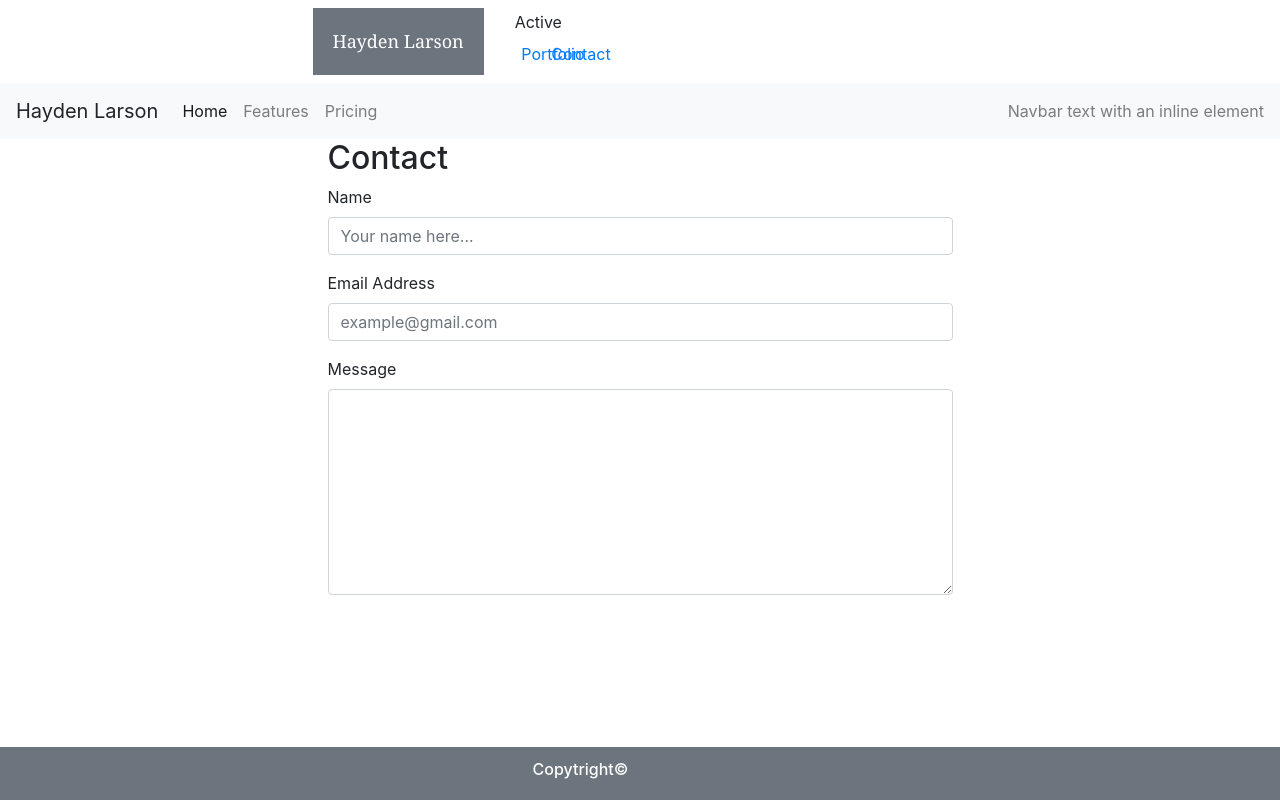
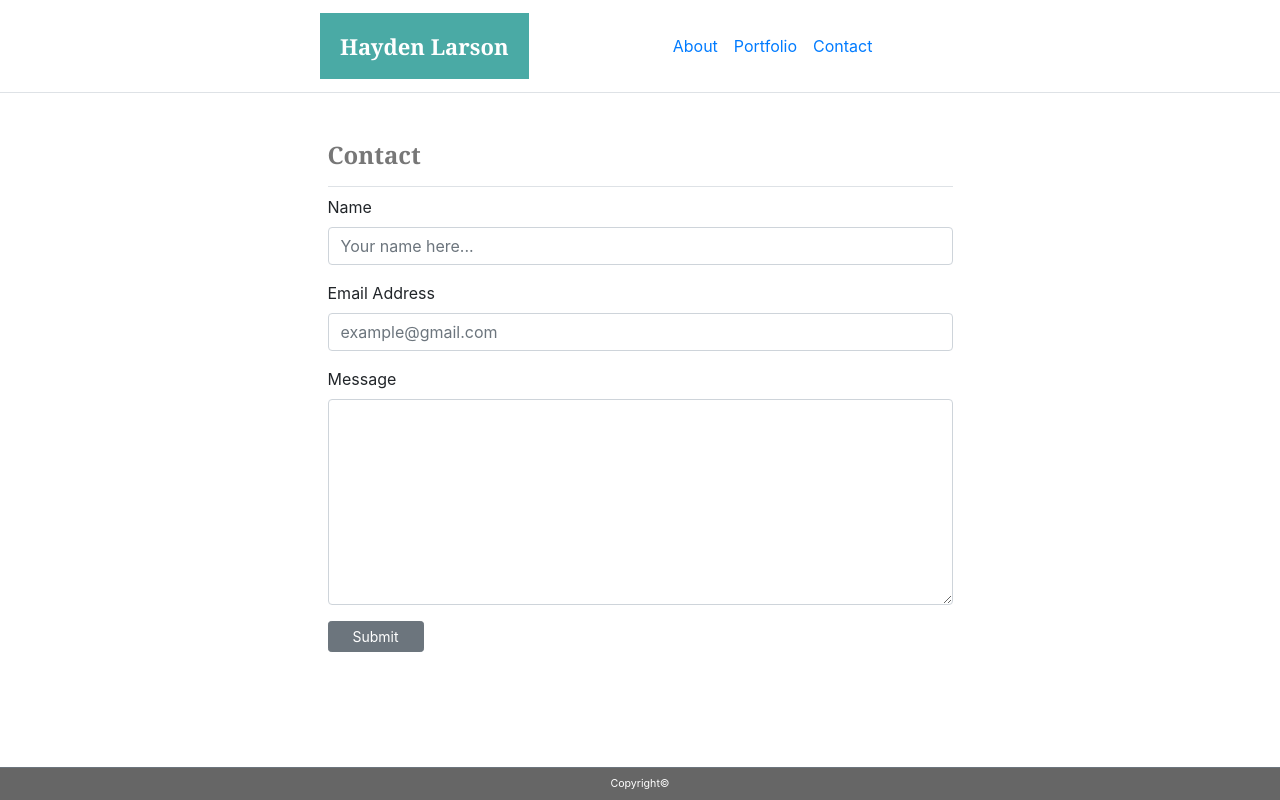
Before and after one commit to hlarson0210/Bootstrap-Portfolio, a plain HTML site: page contact.html in a window 1280 px wide. Drawn offline with nearby package versions, Linux system fonts and the light colour scheme.

Commit message:
formatted footer, header and body.

```diff
--- a/contact.html
+++ b/contact.html
@@ -11,63 +11,41 @@
         crossorigin="anonymous"></script>
 </head>
 
-<body>
-    <div class="row">
-        <div class="col col-lg-3"></div>
+<body class="m-0 p 0">
+    <header>
+        <div class="row border-bottom mt-0 mx-0 mb-5">
+            <div class="col col-lg-3 m-0"></div>
 
-        <nav class="navbar navbar-nav navbar-expand-lg navbar-light bg-white col col-lg-6">
-            <a class="navbar-brand bg-secondary text-white"
-                style="color: white; padding: 20px; font-size:18px; font-family: Georgia, 'Times New Roman', Times, serif;">
-                Hayden Larson
-            </a>
-            <div class="row">
-                <div class="col col-lg-4">
-                    <ul class="nav justify-content-end">
-                        <li class="float-right nav-item col col-lg-4>
-                            <a class="nav-link active" href="#">Active</a>
-                        </li>
-                        <li class="float-right nav-item col col-lg-4">
-                            <a class="nav-link" href="#">Portfolio</a>
-                        </li>
-                        <li class="float-right nav-item col col-lg-4">
-                            <a class="nav-link" href="#">Contact</a>
-                        </li>
-                    </ul>
+            <nav class="navbar navbar-nav navbar-expand-lg bg-white col col-lg-6">
+                <div class="navbar-brand my-0 ml-0 mr-5">
+                    <h1 style="background-color: #4aaaa5; color: #ffffff; padding: 20px; font-size:22px; border: 0; margin: 0; font-family: Georgia, 'Times New Roman', Times, serif; font-weight: bold;">Hayden Larson</h1>
                 </div>
-            </div>
-        </nav>
-        <div class="col col-lg-3"></div>
-    </div>
+                <ul class="nav justify-content-end ml-5">
+                    <li class="nav-item">
+                        <a class="nav-link ml-5 mr-2" href="#">About</a>
+                    </li>
+                    <li class="nav-item">
+                        <a class="nav-link mx-2" href="#">Portfolio</a>
+                    </li>
+                    <li class="nav-item">
+                        <a class="nav-link mx-2" href="#">Contact</a>
+                    </li>
+                </ul>
+            </nav>
+
+            <div class="col col-lg-3 m-0"></div>
+        </div>
+    </header>
 
 
-    <nav class="navbar navbar-expand-lg navbar-light bg-light">
-        <a class="navbar-brand">Hayden Larson</a>
-        <button class="navbar-toggler" type="button" data-toggle="collapse" data-target="#navbarText"
-            aria-controls="navbarText" aria-expanded="false" aria-label="Toggle navigation">
-            <span class="navbar-toggler-icon"></span>
-        </button>
-        <div class="collapse navbar-collapse" id="navbarText">
-            <ul class="navbar-nav mr-auto">
-                <li class="nav-item active">
-                    <a class="nav-link" href="#">Home <span class="sr-only">(current)</span></a>
-                </li>
-                <li class="nav-item">
-                    <a class="nav-link" href="#">Features</a>
-                </li>
-                <li class="nav-item">
-                    <a class="nav-link" href="#">Pricing</a>
-                </li>
-            </ul>
-            <span class="navbar-text">
-                Navbar text with an inline element
-            </span>
-        </div>
-    </nav>
+
 
     <div class="row">
         <div class="col col-lg-3"></div>
         <form class="col col-lg-6">
-            <h2>Contact</h2>
+            <div>
+                <h2 class="border-bottom pb-3" style="color: #777777; font-family: Georgia, 'Times New Roman', Times, serif; font-size: 18pt; font-weight: bold;">Contact</h2>
+            </div>
             <div class="form-group">
                 <label for="formGroupExampleInput">Name</label>
                 <input type="text" class="form-control" id="formGroupExampleInput" placeholder="Your name here...">
@@ -81,17 +59,15 @@
                 <label for="exampleFormControlTextarea1">Message</label>
                 <textarea class="form-control" id="exampleFormControlTextarea1" rows="8"></textarea>
             </div>
+            <button type="button" class="btn btn-secondary btn-sm px-4">Submit</button>
         </form>
         <div class="col col-lg-3"></div>
     </div>
 
 
-    <footer>
-        <nav class="navbar fixed-bottom navbar-light bg-secondary row">
-            <div class="col col-lg-3"></div>
-            <a class="navbar-brand col col-lg-7 text-white"><h6>Copytright©</h6></a>
-            <div class="col col-lg-2"></div>
-        </nav>
+    <footer
+        class="nav justify-content-center fixed-bottom w-auto p-2 text-white align-bottom border-top border-secondary"
+        style="background-color: #666666; font-size: 8pt;">Copyright©
     </footer>
 </body>
 
```
